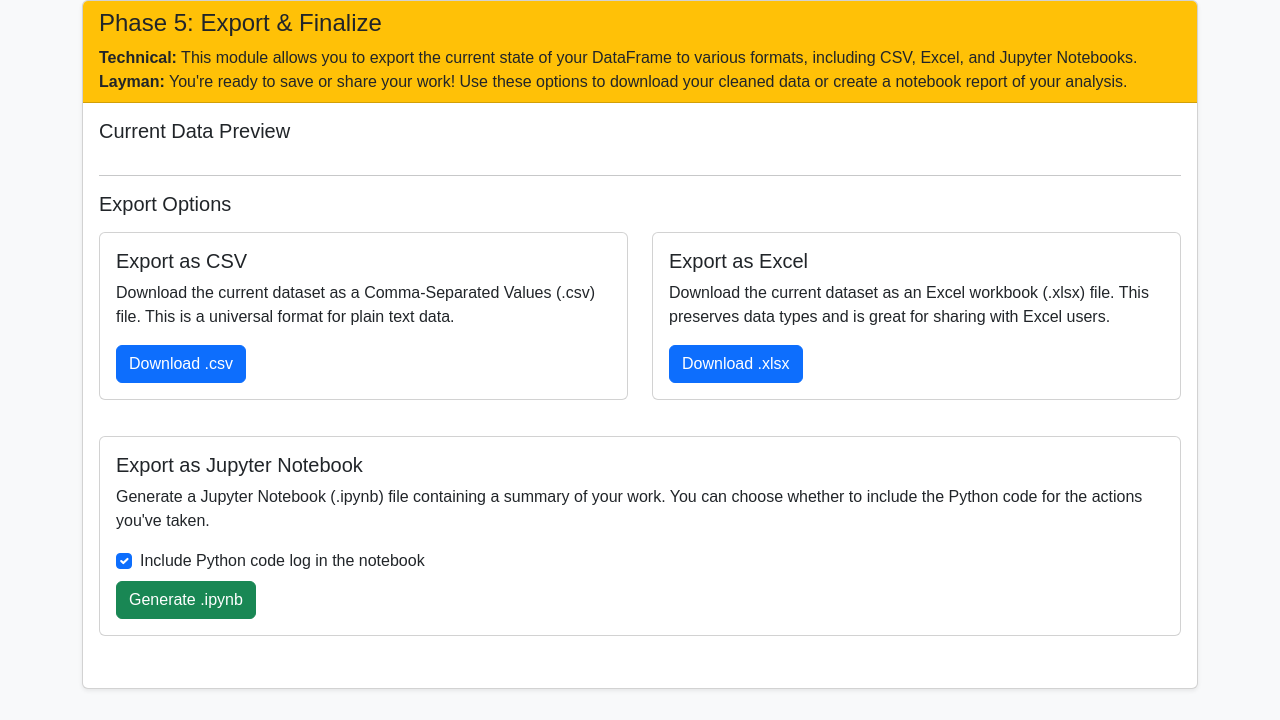
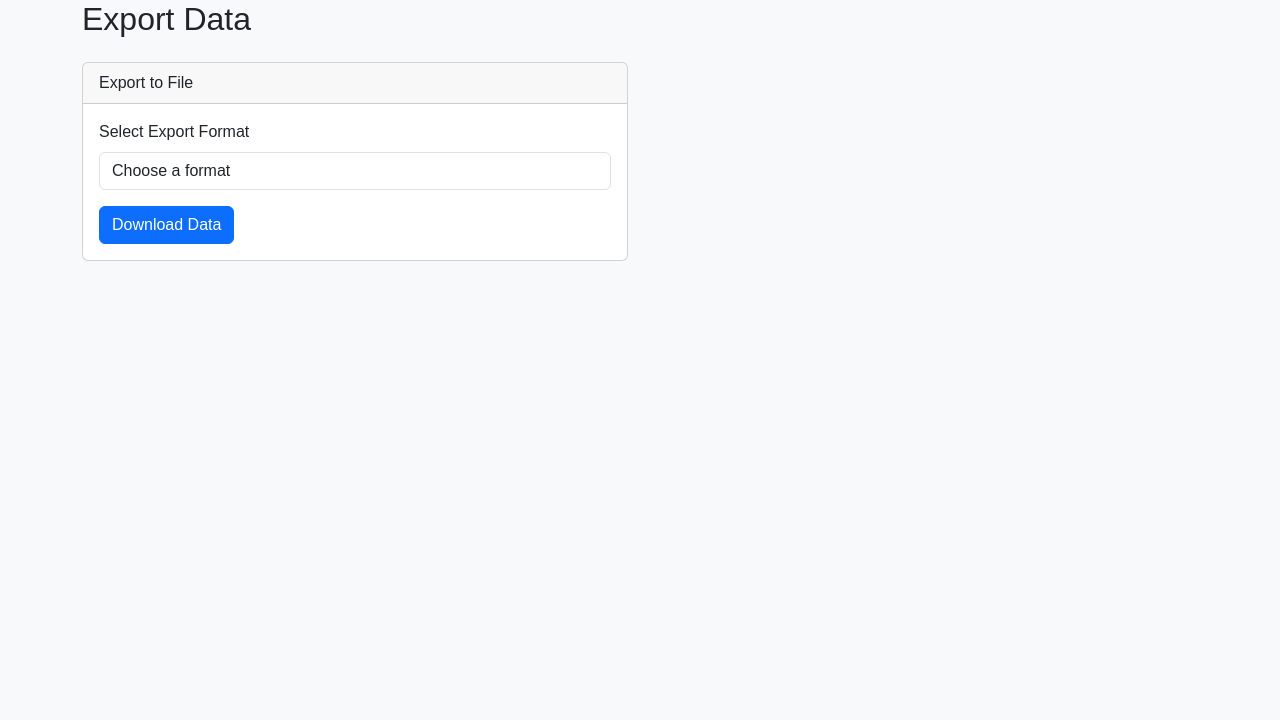
Before and after one commit to laxjovial/data_sci_webapp, a Flask app: template templates/export.html in a window 1280 px wide. Shown: the part 80-800 px from the top of the page. Run offline with Flask 3, Linux system fonts and the light colour scheme; the template is opened without the code that fills it, so the values that code supplies are empty; parts of the project's set-up code (start-up, migrations or seed data) failed here and were passed over.

Commit message:
Update export.html

```diff
--- a/templates/export.html
+++ b/templates/export.html
@@ -3,80 +3,38 @@
 {% block content %}
 <div class="row">
     <div class="col-md-12">
-        <div class="card shadow-sm">
-            <div class="card-header bg-warning text-dark">
-                <h4>Phase 5: Export & Finalize</h4>
-                <p class="mb-0">
-                    <span class="fw-bold">Technical:</span> This module allows you to export the current state of your DataFrame to various formats, including CSV, Excel, and Jupyter Notebooks.
-                    <br>
-                    <span class="fw-bold">Layman:</span> You're ready to save or share your work! Use these options to download your cleaned data or create a notebook report of your analysis.
-                </p>
-            </div>
-            <div class="card-body">
-                {% if error %}
-                <div class="alert alert-danger" role="alert"><strong>Error:</strong> {{ error }}</div>
-                {% endif %}
-
-                <div class="mb-4">
-                    <h5>Current Data Preview</h5>
-                    <div class="table-responsive">
-                        {{ df_head|safe }}
-                    </div>
-                </div>
-                <hr>
-
-                <h5 class="mb-3">Export Options</h5>
-                <div class="row">
-                    <!-- Export to CSV -->
-                    <div class="col-md-6 mb-3">
-                        <div class="card">
-                            <div class="card-body">
-                                <h5 class="card-title">Export as CSV</h5>
-                                <p class="card-text">Download the current dataset as a Comma-Separated Values (.csv) file. This is a universal format for plain text data.</p>
-                                <form action="{{ url_for('export') }}" method="post" style="display: inline;">
-                                    <input type="hidden" name="export_format" value="csv">
-                                    <button type="submit" class="btn btn-primary">Download .csv</button>
-                                </form>
-                            </div>
+        <h2 class="mb-4">Export Data</h2>
     </div>
 </div>
 
-                    <!-- Export to Excel -->
-                    <div class="col-md-6 mb-3">
+<div class="row">
+    <div class="col-md-6">
         <div class="card">
+            <div class="card-header">
+                Export to File
+            </div>
             <div class="card-body">
-                                <h5 class="card-title">Export as Excel</h5>
-                                <p class="card-text">Download the current dataset as an Excel workbook (.xlsx) file. This preserves data types and is great for sharing with Excel users.</p>
-                                <form action="{{ url_for('export') }}" method="post" style="display: inline;">
-                                    <input type="hidden" name="export_format" value="xlsx">
-                                    <button type="submit" class="btn btn-primary">Download .xlsx</button>
-                                </form>
+                <form action="{{ url_for('export') }}" method="POST">
+                    <div class="mb-3">
+                        <label for="file_format" class="form-label">Select Export Format</label>
+                        <select class="form-control" id="file_format" name="file_format" required>
+                            <option value="" disabled selected>Choose a format</option>
+                            <option value="csv">CSV (.csv)</option>
+                            <option value="xlsx">Excel (.xlsx)</option>
+                        </select>
                     </div>
-                        </div>
-                    </div>
-
-                    <!-- Export to Jupyter Notebook -->
-                    <div class="col-md-12 mb-3">
-                        <div class="card">
-                            <div class="card-body">
-                                <h5 class="card-title">Export as Jupyter Notebook</h5>
-                                <p class="card-text">Generate a Jupyter Notebook (.ipynb) file containing a summary of your work. You can choose whether to include the Python code for the actions you've taken.</p>
-                                <form action="{{ url_for('export') }}" method="post" class="mt-2">
-                                    <input type="hidden" name="export_format" value="ipynb">
-                                    <div class="form-check mb-2">
-                                        <input class="form-check-input" type="checkbox" name="include_code" value="true" id="include_code_check" checked>
-                                        <label class="form-check-label" for="include_code_check">
-                                            Include Python code log in the notebook
-                                        </label>
-                                    </div>
-                                    <button type="submit" class="btn btn-success">Generate .ipynb</button>
+                    <button type="submit" class="btn btn-primary">Download Data</button>
                 </form>
             </div>
         </div>
     </div>
 </div>
-            </div>
-        </div>
+
+<div class="row mt-4">
+    <div class="col-md-12">
+        {% if error %}
+            <div class="alert alert-danger">{{ error }}</div>
+        {% endif %}
     </div>
 </div>
 {% endblock %}
```
Lines whose indentation alone changed are shown as unchanged.
